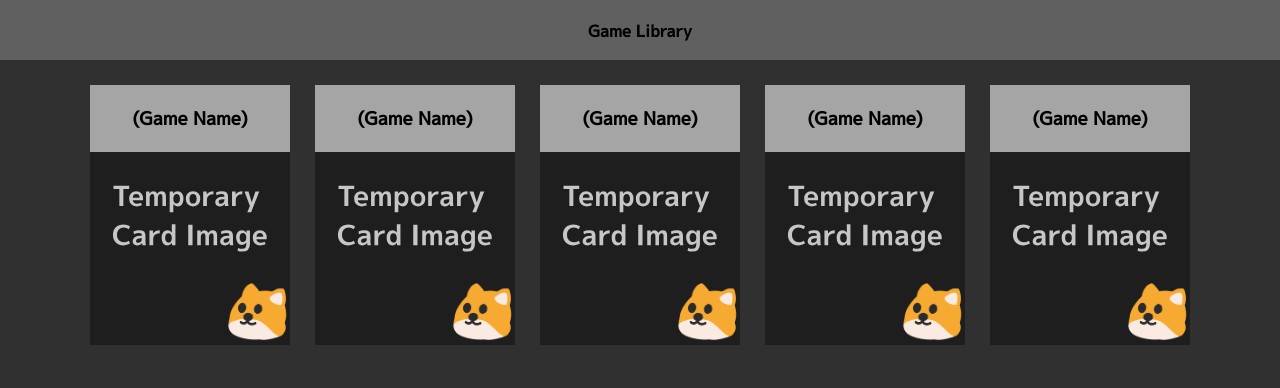
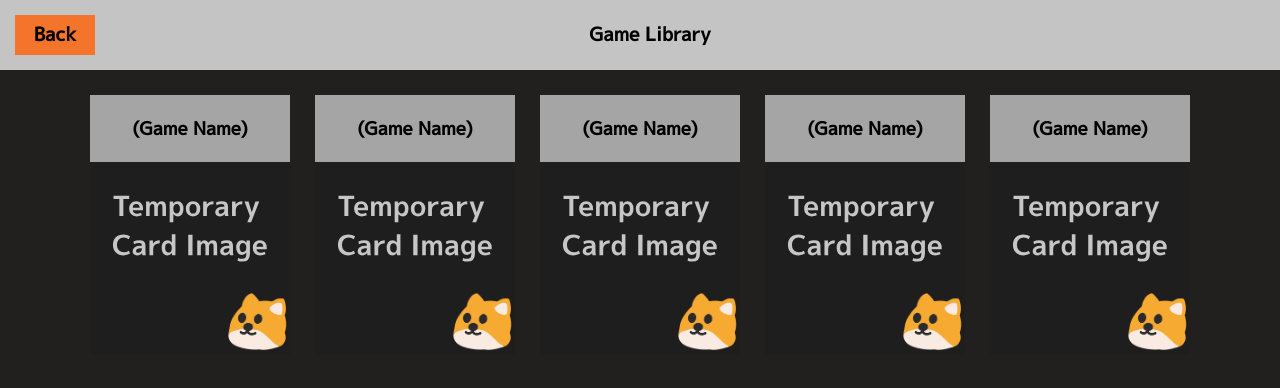
Before and after one commit to Cubix-Dev/SNext, an Electron app: page src/games/library.html in a window 1280 px wide. Drawn offline with Linux system fonts and the light colour scheme; no server answers.

Commit message:
Added back button to library.html + Color change

```diff
--- a/src/games/index.css
+++ b/src/games/index.css
@@ -2,19 +2,40 @@
 body {
     margin: 0;
     font-family: 'M PLUS 1p';
-    background-color: #303030;
+    background-color: #221f1f;
 }
 #header {
-    background-color: #606060;
+    background-color: #c4c4c4;
     text-align: center;
+    height: 50;
+    width: 100%;
+    padding: 10;
+}
+#header h3 {
+    margin: auto;
+    text-align: center;
+    position: relative;
+    bottom: 35;
+    width: fit-content;
+    justify-content: center;
+}
+#backbutton {
+    background-color: #f4742b;
+    width: 80;
     height: 40;
-    padding-top: 20px;
-    font-weight: 700;
+    margin-top: 5;
+    margin-left: 5;
+    cursor: pointer;
+}
+#backbutton h3 {
+    position: relative;
+    top: 5;
+
 }
 #gamesgrid {
     width: calc(100% - 50px);
     height: fit-content;
-    background-color: #303030;
+    background-color: #221f1f;
     display: grid;
     padding: 25px;
     gap: 25px;
--- a/src/games/index.js
+++ b/src/games/index.js
@@ -1 +1,7 @@
 // Loop throught the GameMemory Folder and append the library.html accordingly
+const remote = require('@electron/remote');
+const win = remote.getCurrentWindow();
+
+function mainmenu() {
+    win.loadFile("./index.html")
+}
--- a/src/games/library.html
+++ b/src/games/library.html
@@ -5,10 +5,14 @@
     <meta name="viewport" content="width=device-width, initial-scale=1.0">
     <title>Document</title>
     <link rel="stylesheet" href="./index.css">
+    <script src="./index.js" defer></script>
 </head>
 <body>
     <div id="header">
-        Game Library
+        <div id="backbutton" onclick="mainmenu()">
+            <h3>Back</h3>
+        </div>
+        <h3>Game Library</h1>
     </div>
     <div id="gamesgrid">
 
@@ -34,7 +38,6 @@
 
     </div>
 </body>
-<script src="./index.js"></script>
 <style>
     .gamename {
         transition: 0.5s;
```
